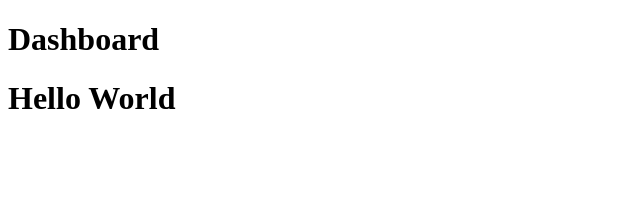
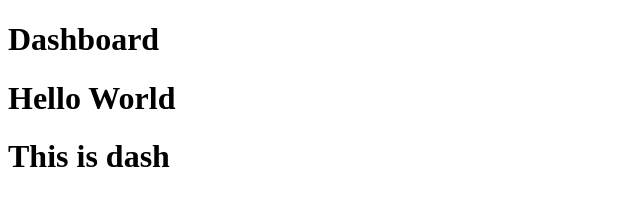
Before and after one commit to heinplus/heinhtet, a plain HTML site: page index.html in a window 1280 px wide. Shown: the whole page, without its empty margins (0-640 px from the left). Drawn offline with Linux system fonts and the light colour scheme.

Commit message:
"new dash"

```diff
--- a/index.html
+++ b/index.html
@@ -11,7 +11,7 @@
 
     <h1>Hello World</h1>
 
-
+    <h1>This is dash</h1>
 
 
 </body>
```
